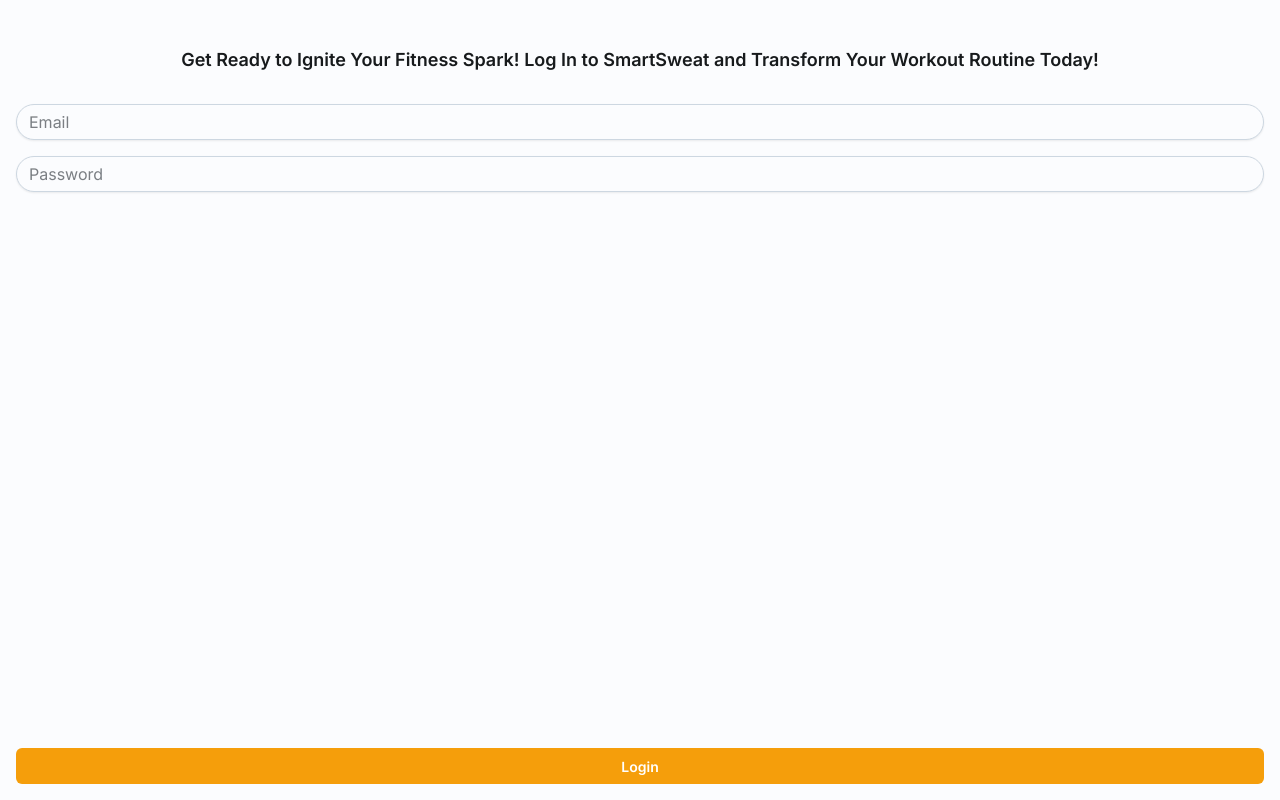
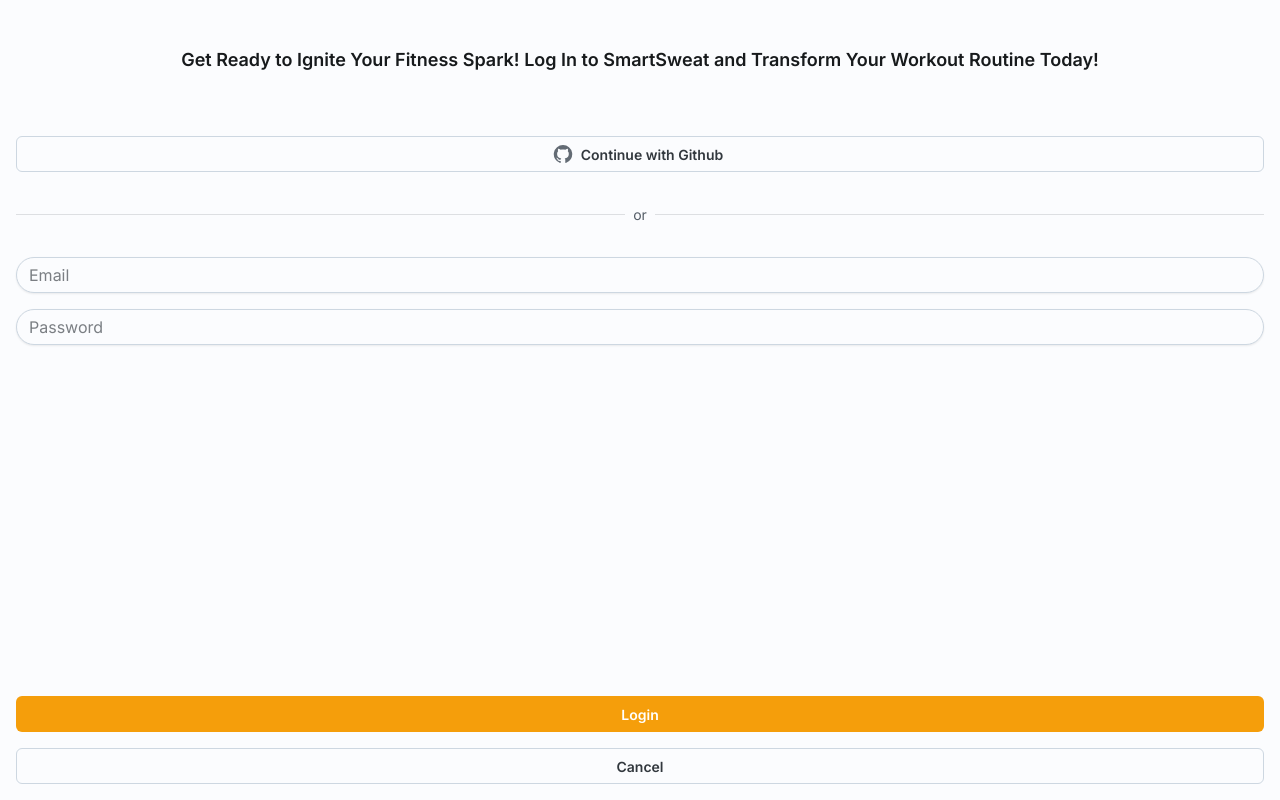
Before and after one commit to Jesse989/smartsweat, a Next.js app: page /login in a window 1280 px wide. Built offline with nearby package versions, Linux system fonts and the light colour scheme; no server answers.

Commit message:
feat(auth): enable login with github

```diff
--- a/app/(fullscreen)/profile/page.tsx
+++ b/app/(fullscreen)/profile/page.tsx
@@ -62,6 +62,9 @@
           </Box>
           <Stack gap={2}>
             <FormControl>
+              <Input type="text" name="name" placeholder="Name" required />
+            </FormControl>
+            <FormControl>
               <Input type="number" name="age" placeholder="Age" required />
             </FormControl>
             <FormControl>
@@ -101,6 +104,7 @@
             </FormControl>
           </Stack>
         </Stack>
+        {searchParams?.message && <p>{searchParams.message}</p>}
         <Stack gap={1} flex={0}>
           <SubmitButton formAction={updateProfile} pendingText="Signing Up...">
             Let's Go!
@@ -110,7 +114,6 @@
               Cancel
             </Button>
           </Link>
-          {searchParams?.message && <p>{searchParams.message}</p>}
         </Stack>
       </Stack>
     </Stack>
--- /dev/null
+++ b/app/(public)/login/auth-button-client.tsx
@@ -0,0 +1,44 @@
+'use client';
+
+import { User } from '@supabase/supabase-js';
+import { createClient } from '@/utils/supabase/client';
+import { useRouter } from 'next/navigation';
+import { Button, IconButton } from '@mui/joy';
+import { GitHub, Logout } from '@mui/icons-material';
+
+interface Props {
+  user: User | null;
+}
+
+export default function AuthButtonClient({ user }: Props) {
+  const supabase = createClient();
+  const router = useRouter();
+
+  const handleSignOut = async () => {
+    await supabase.auth.signOut();
+    router.refresh();
+  };
+
+  const handleSignIn = async () => {
+    await supabase.auth.signInWithOAuth({
+      provider: 'github',
+      options: {
+        redirectTo: `${location.origin}/auth/callback`,
+      },
+    });
+  };
+
+  return user ? (
+    <IconButton onClick={handleSignOut}>
+      <Logout />
+    </IconButton>
+  ) : (
+    <Button
+      startDecorator={<GitHub />}
+      variant="outlined"
+      color="neutral"
+      onClick={handleSignIn}>
+      Continue with Github
+    </Button>
+  );
+}
--- /dev/null
+++ b/app/(public)/login/auth-button-server.tsx
@@ -0,0 +1,9 @@
+import { createClient } from '@/utils/supabase/server';
+import AuthButtonClient from './auth-button-client';
+
+export default async function AuthButtonServer() {
+  const supabase = createClient();
+  const { data } = await supabase.auth.getUser();
+
+  return <AuthButtonClient user={data?.user} />;
+}
--- a/app/(public)/login/page.tsx
+++ b/app/(public)/login/page.tsx
@@ -3,12 +3,15 @@
 import { SubmitButton } from '@/components/SubmitButton';
 import {
   Box,
+  Button,
+  Divider,
   FormControl,
-  FormLabel,
   Input,
   Stack,
   Typography,
 } from '@mui/joy';
+import Link from 'next/link';
+import AuthButtonServer from './auth-button-server';
 
 export default function Login({
   searchParams,
@@ -31,7 +34,7 @@
       return redirect('/login?message=Could not authenticate user');
     }
 
-    return redirect('/protected');
+    return redirect('/home');
   };
 
   return (
@@ -41,13 +44,16 @@
       bgcolor="background.surface"
       p={2}
       justifyContent="space-between">
-      <Stack>
+      <Stack gap={4}>
         <Box p={4}>
           <Typography level="title-lg" textAlign="center">
             Get Ready to Ignite Your Fitness Spark! Log In to SmartSweat and
             Transform Your Workout Routine Today!
           </Typography>
         </Box>
+        <AuthButtonServer />
+        <Divider>or</Divider>
+
         <Stack gap={2}>
           <FormControl>
             <Input name="email" placeholder="Email" required />
@@ -62,11 +68,17 @@
           </FormControl>
         </Stack>
       </Stack>
+
       <Stack gap={2} flex={0}>
+        {searchParams?.message && <p>{searchParams.message}</p>}
         <SubmitButton formAction={signIn} pendingText="Signing In...">
           Login
         </SubmitButton>
-        {searchParams?.message && <p>{searchParams.message}</p>}
+        <Link href="/">
+          <Button fullWidth variant="outlined" color="neutral">
+            Cancel
+          </Button>
+        </Link>
       </Stack>
     </Stack>
   );
--- a/app/page.tsx
+++ b/app/page.tsx
@@ -28,7 +28,7 @@
             Healthier, Smarter You!
           </Typography>
         </Stack>
-        <Stack gap={1} flex={0}>
+        <Stack gap={2} flex={0}>
           <Link href="/login" passHref>
             <Button fullWidth>Login</Button>
           </Link>
```
Also changed, not shown: app/(private)/home/page.tsx (+17 -9 lines), app/(public)/signup/page.tsx (+15 -14 lines), app/auth/callback/route.ts (+4 -4 lines).
